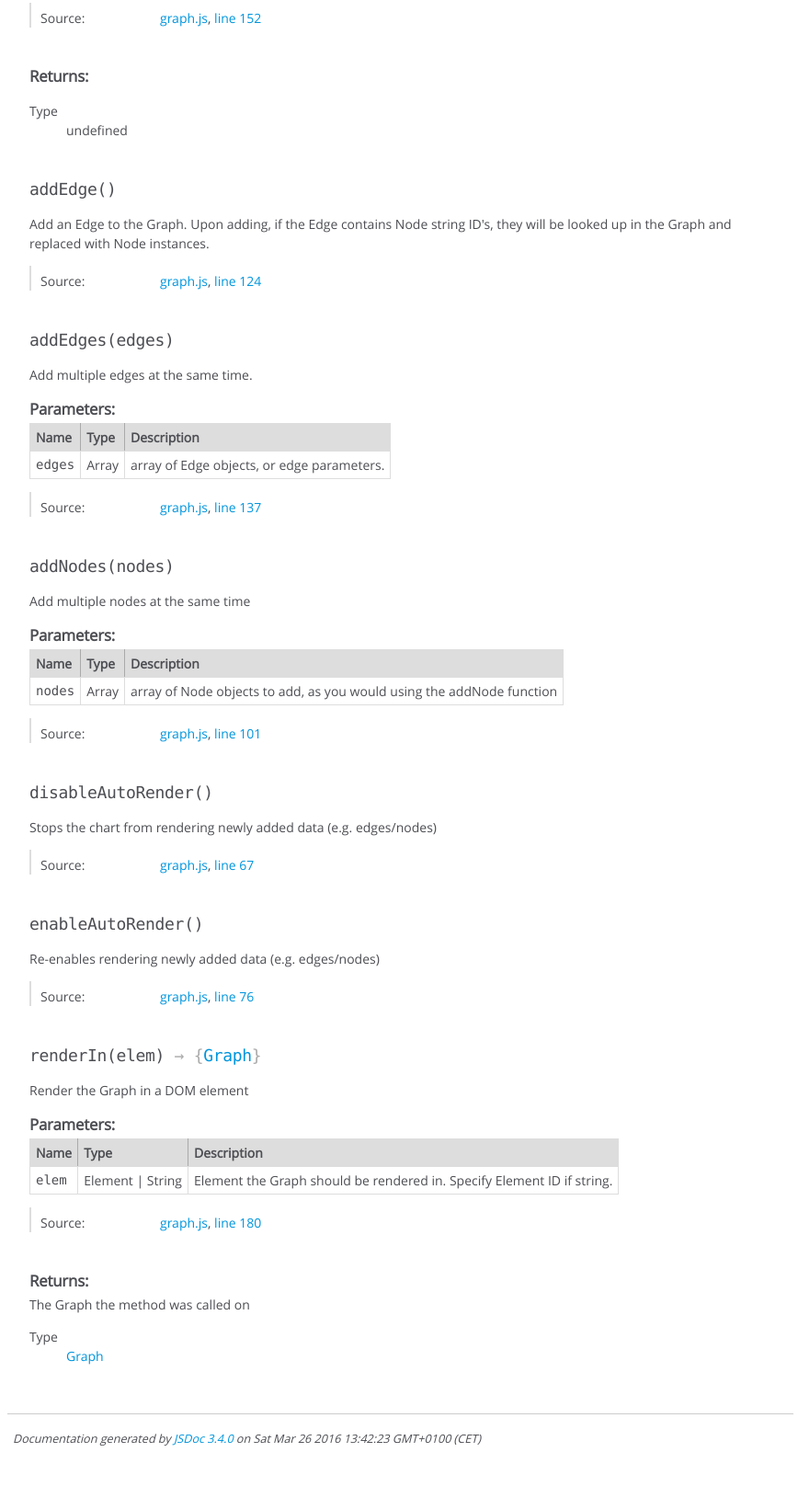
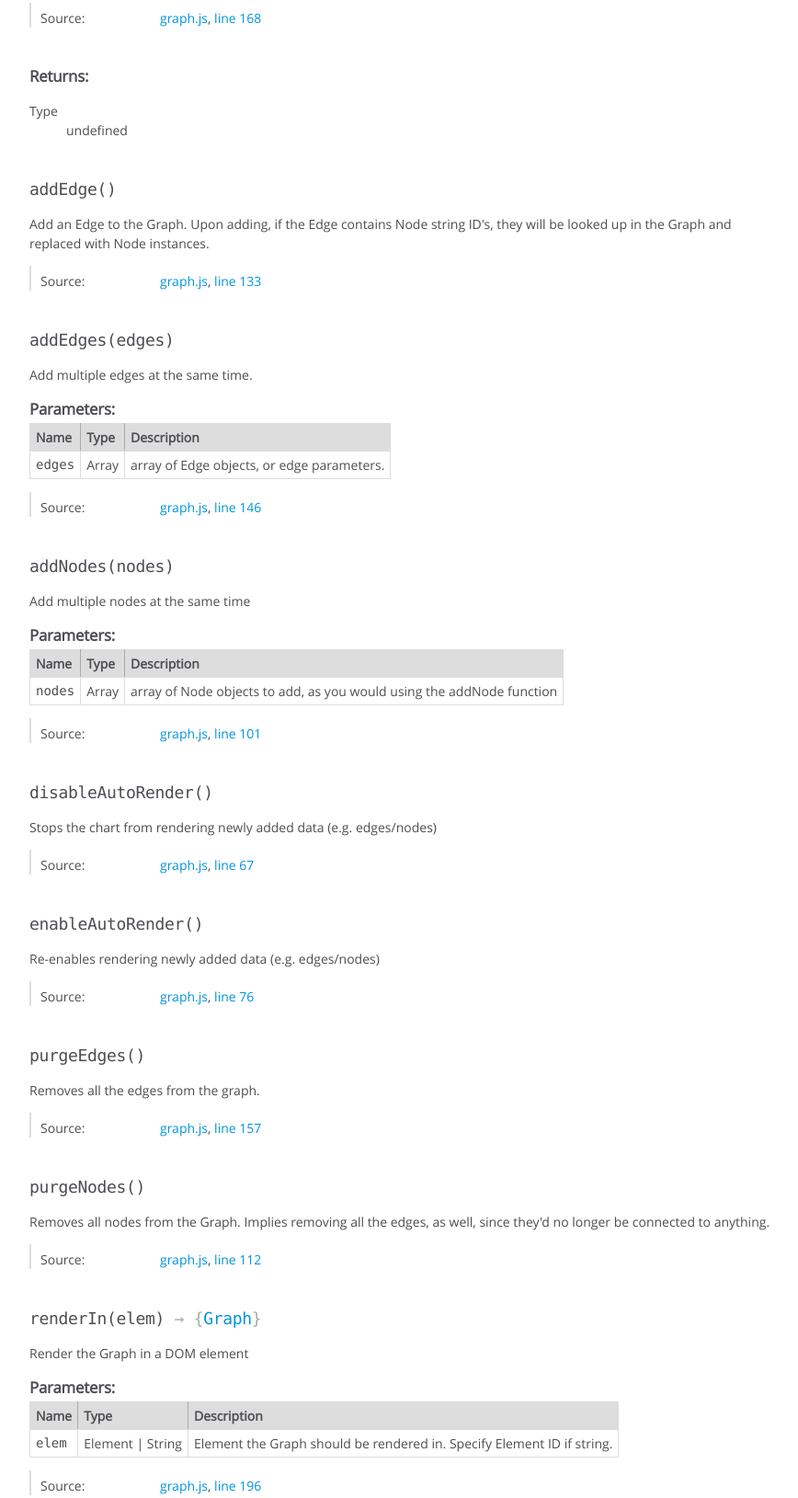
Before and after one commit to frewsxcv/graphosaurus, a website: page doc/Graph.html in a window 1280 px wide. Shown: the part 1354-2983 px from the top of the page at 92% size, without its empty margins (0-868 px from the left). Before the commit the page ends 2943 px from the top, so only its background shows below. Drawn offline with Linux system fonts and the light colour scheme.

Commit message:
Added functions for purging all nodes/edges

```diff
--- a/doc/Graph.html
+++ b/doc/Graph.html
@@ -594,7 +594,7 @@
 
     <dt class="tag-source">Source:</dt>
     <dd class="tag-source"><ul class="dummy"><li>
-        <a href="graph.js.html">graph.js</a>, <a href="graph.js.html#line152">line 152</a>
+        <a href="graph.js.html">graph.js</a>, <a href="graph.js.html#line168">line 168</a>
     </li></ul></dd>
 
 
@@ -694,7 +694,7 @@
 
     <dt class="tag-source">Source:</dt>
     <dd class="tag-source"><ul class="dummy"><li>
-        <a href="graph.js.html">graph.js</a>, <a href="graph.js.html#line124">line 124</a>
+        <a href="graph.js.html">graph.js</a>, <a href="graph.js.html#line133">line 133</a>
     </li></ul></dd>
 
 
@@ -825,7 +825,7 @@
 
     <dt class="tag-source">Source:</dt>
     <dd class="tag-source"><ul class="dummy"><li>
-        <a href="graph.js.html">graph.js</a>, <a href="graph.js.html#line137">line 137</a>
+        <a href="graph.js.html">graph.js</a>, <a href="graph.js.html#line146">line 146</a>
     </li></ul></dd>
 
 
@@ -1151,6 +1151,170 @@
 
 
 
+    <h4 class="name" id="purgeEdges"><span class="type-signature"></span>purgeEdges<span class="signature">()</span><span class="type-signature"></span></h4>
+
+
+
+
+
+<div class="description">
+    Removes all the edges from the graph.
+</div>
+
+
+
+
+
+
+
+
+
+
+
+
+
+<dl class="details">
+
+
+
+
+
+
+
+
+
+
+
+
+
+
+
+
+
+
+
+
+
+
+
+
+
+
+    <dt class="tag-source">Source:</dt>
+    <dd class="tag-source"><ul class="dummy"><li>
+        <a href="graph.js.html">graph.js</a>, <a href="graph.js.html#line157">line 157</a>
+    </li></ul></dd>
+
+
+
+
+
+
+
+</dl>
+
+
+
+
+
+
+
+
+
+
+
+
+
+
+
+
+
+
+
+
+
+    <h4 class="name" id="purgeNodes"><span class="type-signature"></span>purgeNodes<span class="signature">()</span><span class="type-signature"></span></h4>
+
+
+
+
+
+<div class="description">
+    Removes all nodes from the Graph. Implies removing all the edges, as well, since they'd no longer be connected to anything.
+</div>
+
+
+
+
+
+
+
+
+
+
+
+
+
+<dl class="details">
+
+
+
+
+
+
+
+
+
+
+
+
+
+
+
+
+
+
+
+
+
+
+
+
+
+
+    <dt class="tag-source">Source:</dt>
+    <dd class="tag-source"><ul class="dummy"><li>
+        <a href="graph.js.html">graph.js</a>, <a href="graph.js.html#line112">line 112</a>
+    </li></ul></dd>
+
+
+
+
+
+
+
+</dl>
+
+
+
+
+
+
+
+
+
+
+
+
+
+
+
+
+
+
+
+
+
     <h4 class="name" id="renderIn"><span class="type-signature"></span>renderIn<span class="signature">(elem)</span><span class="type-signature"> &rarr; {<a href="Graph.html">Graph</a>}</span></h4>
 
 
@@ -1254,7 +1418,7 @@
 
     <dt class="tag-source">Source:</dt>
     <dd class="tag-source"><ul class="dummy"><li>
-        <a href="graph.js.html">graph.js</a>, <a href="graph.js.html#line180">line 180</a>
+        <a href="graph.js.html">graph.js</a>, <a href="graph.js.html#line196">line 196</a>
     </li></ul></dd>
 
 
@@ -1324,7 +1488,7 @@
 <br class="clear">
 
 <footer>
-    Documentation generated by <a href="https://github.com/jsdoc3/jsdoc">JSDoc 3.4.0</a> on Sat Mar 26 2016 13:42:23 GMT+0100 (CET)
+    Documentation generated by <a href="https://github.com/jsdoc3/jsdoc">JSDoc 3.4.0</a> on Sat Mar 26 2016 18:54:51 GMT+0100 (CET)
 </footer>
 
 <script> prettyPrint(); </script>
```
Also changed, not shown: doc/Edge.html (+1 -1 lines), doc/Node.html (+1 -1 lines), doc/edge.js.html (+1 -1 lines), doc/graph.js.html (+17 -1 lines), doc/index.html (+1 -1 lines), doc/node.js.html (+1 -1 lines), src/graph.js (+16 -0 lines), dist/graphosaurus.js, dist/graphosaurus.min.js.
